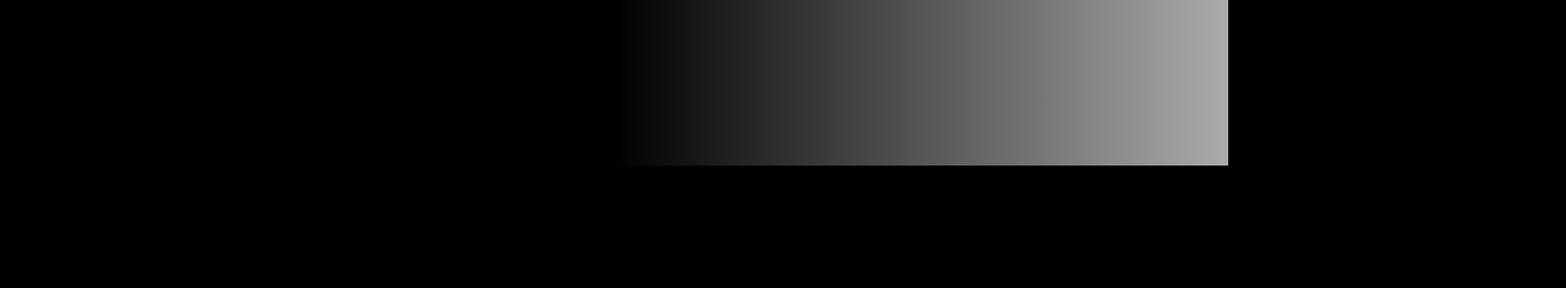
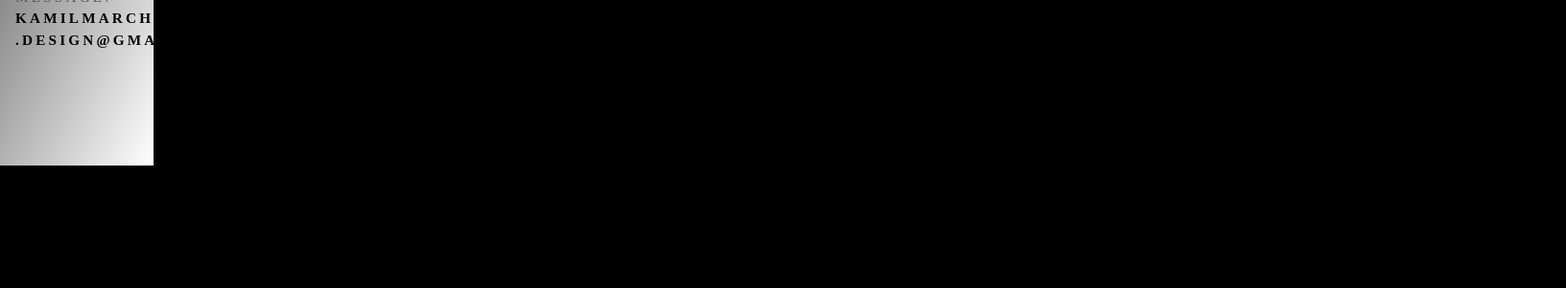
Before and after one commit to kamilmarchewka/personal_portfolio, a website built with webpack: page coming soon page/index.html in a window 1280 px wide. Shown: the part 627-928 px from the top of the page at 96% size, 1632 px wide, since content can reach past the window. After the commit the page ends 800 px from the top, so only its background shows below. Built offline with nearby package versions, Linux system fonts and the light colour scheme.

Commit message:
fix overflow issue

```diff
--- a/coming soon page/index.html
+++ b/coming soon page/index.html
@@ -16,28 +16,23 @@
                   body {
                         margin: 0;
                         padding: 0;
+
+                        height: 100vh;
+                        height: -webkit-fill-available;
+                        overflow: hidden;
+                  }
+                  .wrapper {
                         display: flex;
                         justify-content: center;
                         align-items: center;
-                        min-height: 100vh;
-                        min-height: -webkit-fill-available;
                         position: relative;
+                        background: linear-gradient(
+                              115deg,
+                              rgba(255, 255, 255, 0),
+                              rgba(255, 255, 255, 1)
+                        );
                         overflow: hidden;
-                  }
-                  body::after {
-                        content: "";
-                        display: block;
-                        width: 50%;
                         height: 100%;
-                        position: absolute;
-                        top: 0;
-                        right: 0;
-                        background: linear-gradient(
-                              to right,
-                              rgba(255, 255, 255, 0),
-                              rgba(255, 255, 255, 0.671)
-                        );
-                        z-index: -1;
                   }
                   header {
                         display: flex;
@@ -49,17 +44,7 @@
                         width: 80%;
                         max-width: 75rem;
                   }
-                  @media (max-width: 53.6875em) {
-                        header {
-                              width: 100%;
-                              padding: 2rem 1.5rem;
-                              text-align: center;
-                              align-items: center;
-                        }
-                        img {
-                              transform: translateY(15%);
-                        }
-                  }
+
                   h1 {
                         font-size: clamp(2.7rem, 10vw, 10rem);
                         letter-spacing: 0.1em;
@@ -91,9 +76,22 @@
                   a:hover {
                         text-decoration: line-through;
                   }
+
+                  @media (max-width: 53.6875em) {
+                        header {
+                              width: 100%;
+                              padding: 2rem 1.5rem;
+                              text-align: center;
+                              align-items: center;
+                        }
+                        img {
+                              transform: translateY(15%);
+                        }
+                  }
             </style>
       </head>
       <body>
+            <div class="wrapper">
                   <img
                         src="./hero-coming-soon.png"
                         alt="black and white portrait of young man"
@@ -134,5 +132,6 @@
                               >
                         </p>
                   </header>
+            </div>
       </body>
 </html>
```
Lines whose indentation alone changed are shown as unchanged.
